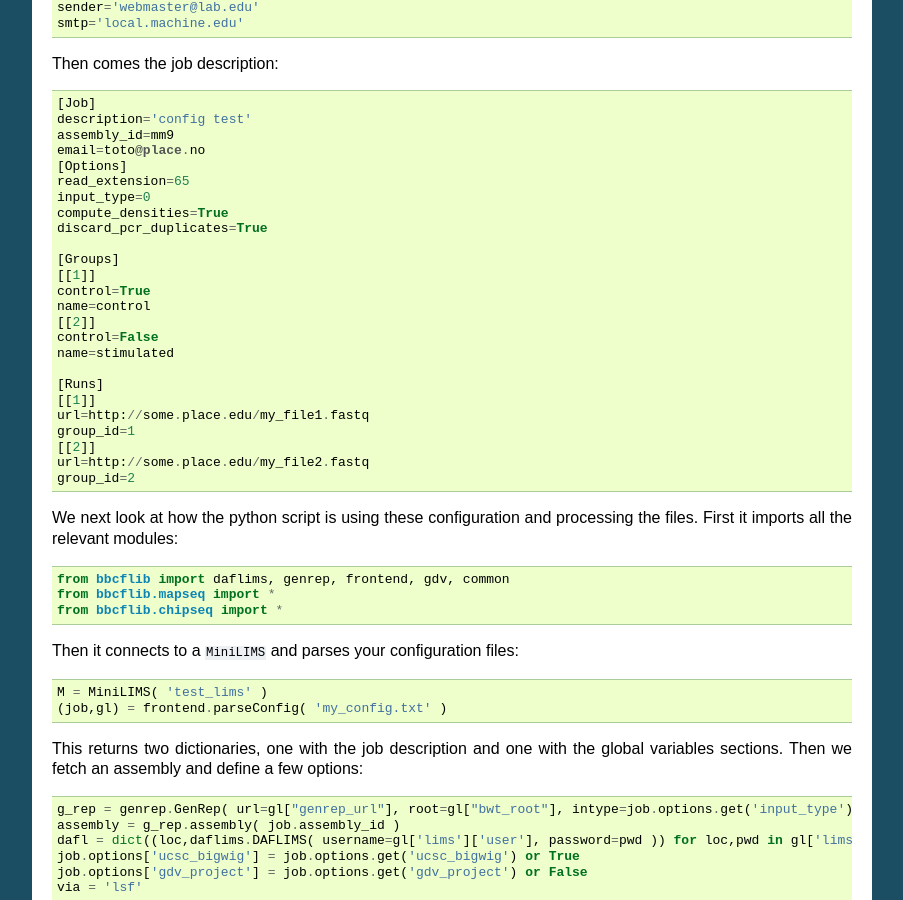
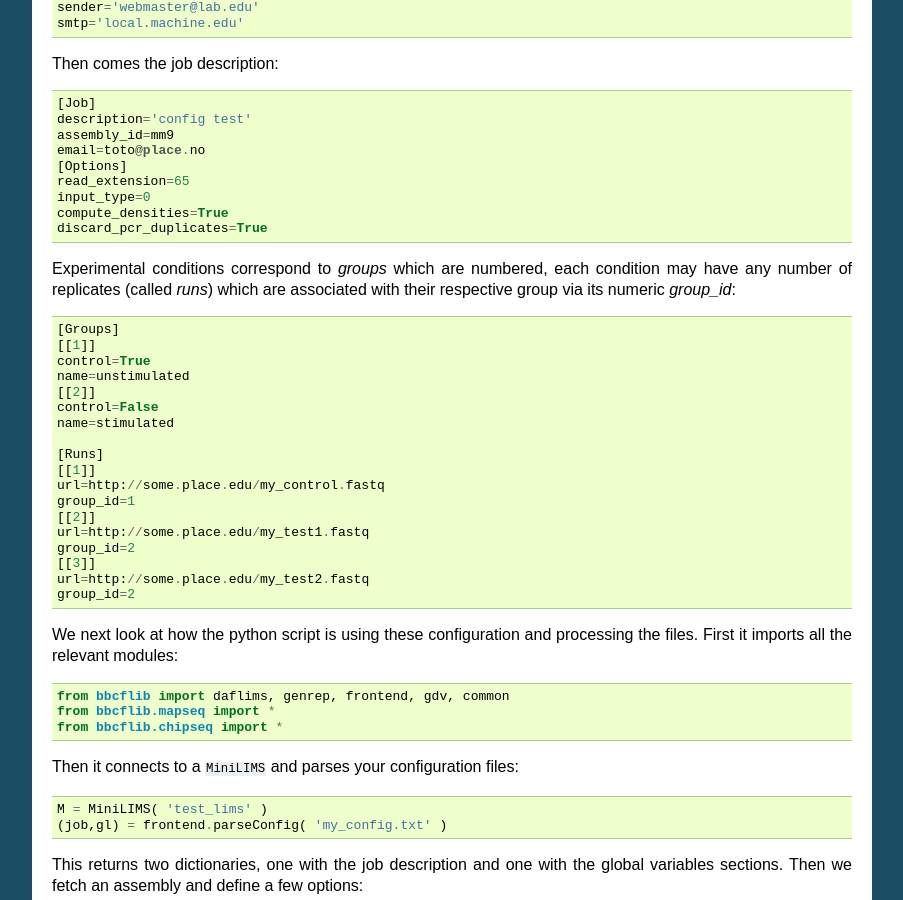
Before and after one commit to bbcf/bbcflib, a Sphinx documentation site: the page built from doc/tutorial.rst, in a window 1280 px wide and 900 px high, scrolled down 637 px. Shown: the whole window, without its empty margins (198-1101 px from the left). Built offline with Sphinx 7.4.7, drawn with Linux system fonts in a browser that asks for light colours; formulas are drawn with MathJax 3.

Commit message:
doc change

```diff
--- a/doc/tutorial.rst
+++ b/doc/tutorial.rst
@@ -45,20 +45,25 @@ Then comes the job description::
     compute_densities=True
     discard_pcr_duplicates=True
 
+Experimental conditions correspond to `groups` which are numbered, each condition may have any number of replicates (called `runs`) which are associated with their respective group via its numeric `group_id`::
+
     [Groups]
     [[1]]
     control=True
-    name=control
+    name=unstimulated
     [[2]]
     control=False
     name=stimulated
 
     [Runs]
     [[1]]
-    url=http://some.place.edu/my_file1.fastq
+    url=http://some.place.edu/my_control.fastq
     group_id=1
     [[2]]
-    url=http://some.place.edu/my_file2.fastq
+    url=http://some.place.edu/my_test1.fastq
+    group_id=2
+    [[3]]
+    url=http://some.place.edu/my_test2.fastq
     group_id=2
 
 We next look at how the python script is using these configuration and processing the files. First it imports all the relevant modules::
```
